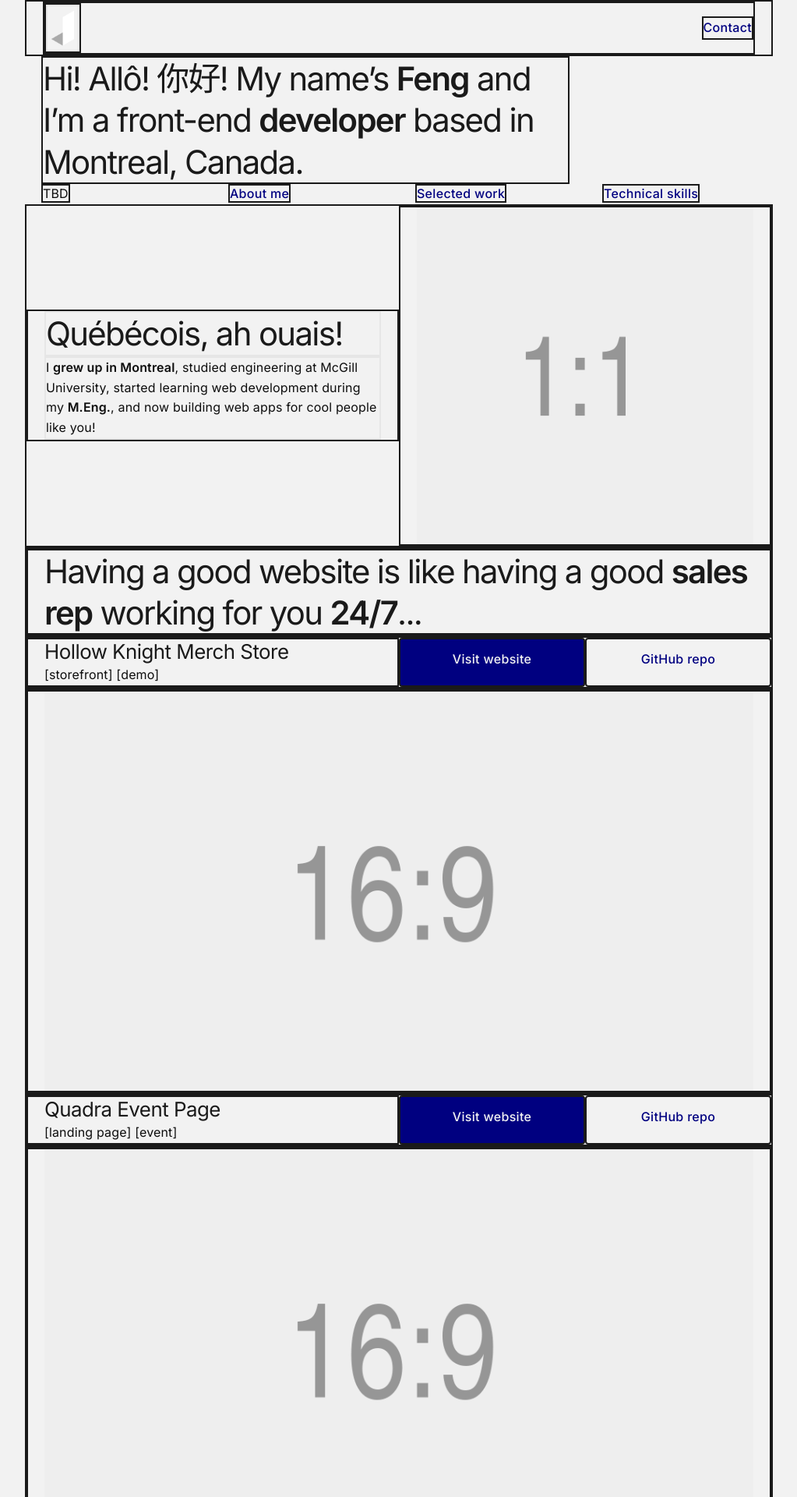
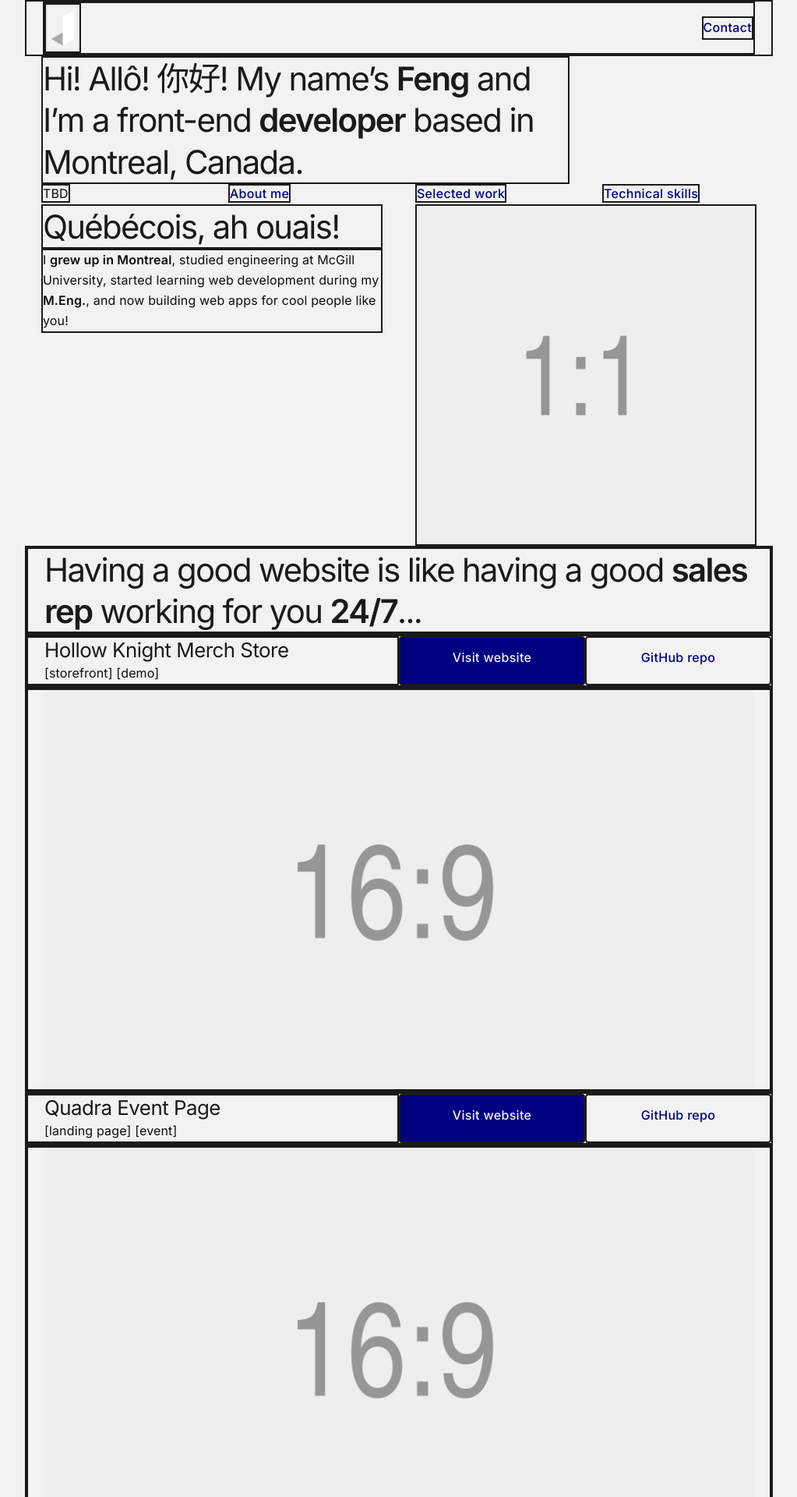
Before and after one commit to jingtianfeng/jtfeng-personal-1, a Jekyll site: the page built from index.html, in a window 1280 px wide. Shown: the top 1920 px of the page at 78% size, without its empty margins (128-1151 px from the left). Built offline with Jekyll 4.4.1, drawn with Linux system fonts in a browser that asks for light colours.

Commit message:
Update index: wrap column elements with <div> for #frontend-about

```diff
--- a/index.html
+++ b/index.html
@@ -43,25 +43,23 @@
 </header>
 <section id="frontend-about">
     <div class="container">
-        <div class="border border-dark
-                    row align-items-center">
-            <div class="border border-dark
-                        col-4 col-md-2">
-                <h2 class="border">
+        <div class="row">
+            <div class="col-4 col-md-2">
+                <h2 class="border border-dark">
                     Québécois, ah ouais!
                 </h2>
-                <p class="border">
+                <p class="border border-dark">
                     I <strong>grew up in Montreal</strong>,
                     studied engineering at McGill University,
                     started learning web development during my <strong>M.Eng.</strong>,
                     and now building web apps for cool people like you!
                 </p>
             </div>
-            <img class="border border-dark
-                        img-fluid
-                        col-4 col-md-2"
-                 src="/assets/img/placeholder-1x1.png" alt="About me"
-                 height="160" width="auto">
+            <div class="col-4 col-md-2">
+                <img class="border border-dark img-fluid"
+                     src="/assets/img/placeholder-1x1.png" alt="About me"
+                     height="160" width="auto">
+            </div>
         </div>
     </div>
 </section>
```
